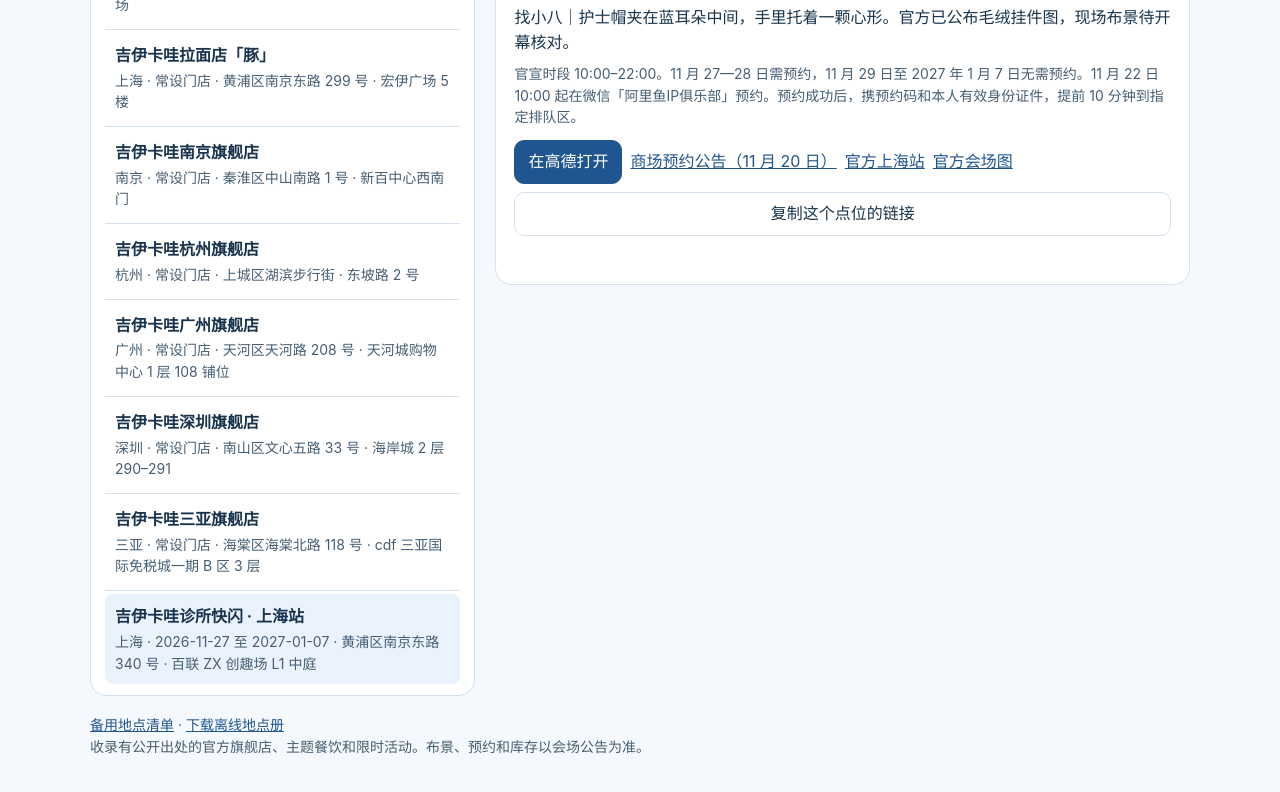
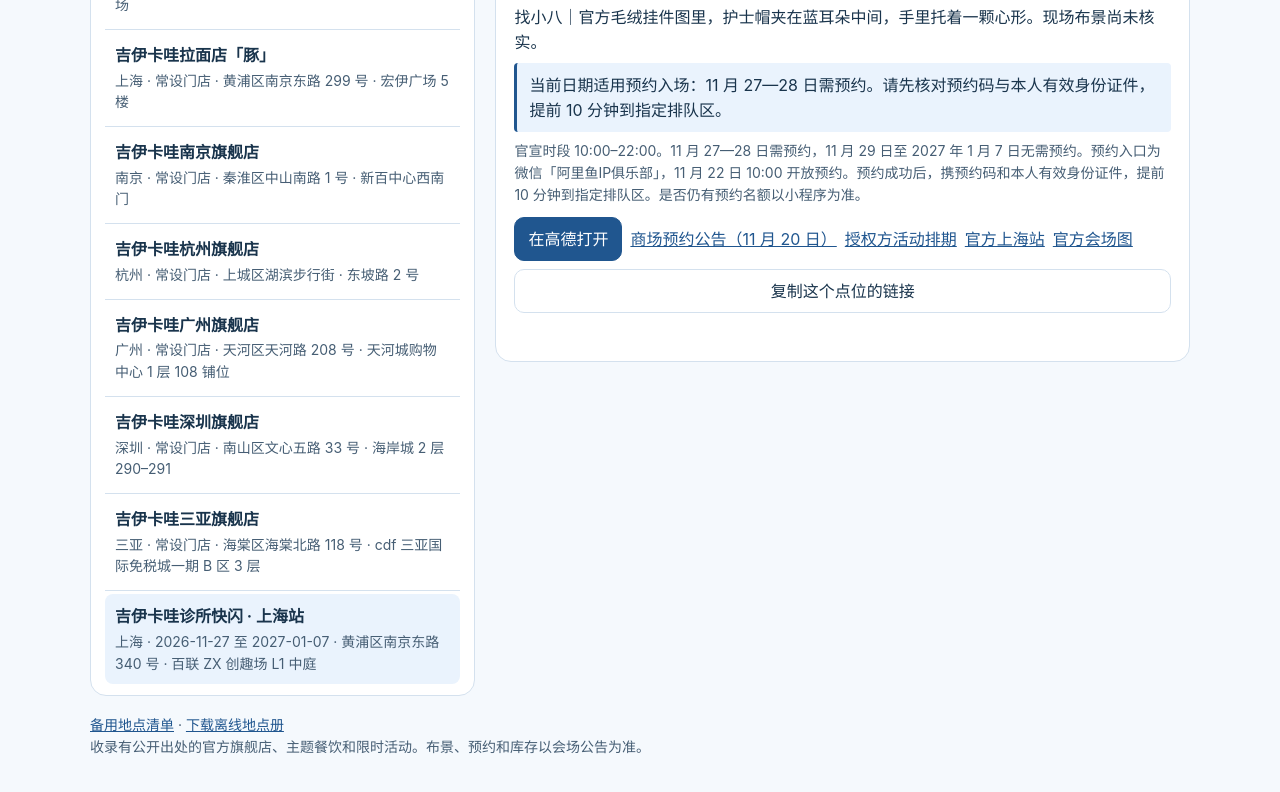
Before and after one commit to gulzxeric/xiaoba-map, a plain HTML site: page index.html in a window 1280 px wide. Both pictures are taken after a click on the button 282 px from the left and 996 px from the top of the page. Shown: the part 357-1149 px from the top of the page. Drawn offline with Linux system fonts and the light colour scheme.

Commit message:
Refresh Shanghai clinic admission rules and offline guide for Nov 27

```diff
--- a/index.html
+++ b/index.html
@@ -37,6 +37,7 @@
     .count { padding:8px 10px 4px; }
     .selected { overflow:hidden; }
     .details { display:grid; gap:8px; padding:18px; }
+    .admission { padding:10px 12px; border-left:3px solid var(--blue); background:#eaf3fd; border-radius:4px; }
     .actions { margin-top:4px; }
     .share { min-height:44px; }
     #share-feedback { min-height:22px; }
@@ -58,7 +59,7 @@
   <header>
     <div class="wrap">
       <h1>去哪儿找小八</h1>
-      <p>中国内地打卡地图 · 基础点位核对 2026.11.13 · 活动及出处更新 2026.11.22</p>
+      <p>中国内地打卡地图 · 基础点位核对 2026.11.13 · 上海诊所规则复核 2026.11.27</p>
     </div>
   </header>
   <main class="wrap">
@@ -82,6 +83,7 @@
           </div>
           <p id="place-address"></p>
           <p id="place-feature"></p>
+          <p class="admission" id="place-admission" hidden></p>
           <p class="meta" id="place-entry"></p>
           <div class="actions" id="links"></div>
           <button class="share" type="button" id="share-place">复制这个点位的链接</button>
@@ -91,7 +93,7 @@
       </article>
     </div>
     <footer>
-      <p><a href="https://github.com/gulzxeric/xiaoba-map#readme" target="_blank" rel="noopener noreferrer">备用地点清单</a> · <a href="https://github.com/gulzxeric/xiaoba-map/releases/download/offline-2026-11-22/xiaoba-map-offline.html">下载离线地点册</a></p>
+      <p><a href="https://github.com/gulzxeric/xiaoba-map#readme" target="_blank" rel="noopener noreferrer">备用地点清单</a> · <a href="https://github.com/gulzxeric/xiaoba-map/releases/download/offline-2026-11-27/xiaoba-map-offline.html">下载离线地点册</a></p>
       <p>收录有公开出处的官方旗舰店、主题餐饮和限时活动。布景、预约和库存以会场公告为准。</p>
     </footer>
     <noscript>打开浏览器的 JavaScript 后即可查找打卡点。</noscript>
@@ -101,13 +103,13 @@
     const clinicVenues = 'https://chiikawa-info.jp/p26/chiikawaclinic/img/tenpo_list_02_2.jpg?a2=';
     const summerPopups = 'https://www.sina.cn/news/detail/5320158207542075.html';
     const places = [
-      { id:'wuhan-baby', city:'武汉', kind:'open', short:'Baby 展', title:'吉伊卡哇 Baby 展和快闪',
-        status:'在展 · 2026.09.24—11.15', address:'武汉恒隆广场 · 快闪店在东区 L1',
-        feature:'拍照｜找三只宝宝围坐的茶话会，小八也在桌边。', entry:'快闪店按官宣无需预约。',
+      { id:'wuhan-baby', city:'武汉', kind:'ended', short:'Baby 展', title:'吉伊卡哇 Baby 展和快闪',
+        status:'已结束 · 2026.09.24—11.15', address:'武汉恒隆广场 · 原快闪店在东区 L1',
+        feature:'回看｜展览中的三只宝宝曾围坐茶话会，小八也在桌边。', entry:'原展期为 9 月 24 日至 11 月 15 日，已结束。',
         map:'武汉恒隆广场', sources:[['品牌公告','https://www.sina.cn/news/detail/5344196517954249.html'],['场景介绍','https://sw.wuhan.gov.cn/xwdt/gzdt/202609/t20260924_2853905.shtml']] },
-      { id:'beijing-roof', city:'北京', kind:'open', short:'京韵脊兽', title:'吉伊卡哇快闪 · 京韵脊兽',
-        status:'在展 · 2026.09.25—11.23', address:'北京朝阳合生汇 1 层中庭',
-        feature:'找小八｜北京限定「京韵脊兽」里，小八变成了屋脊上的狮子。', entry:'9 月 27 日起按官宣无需预约。限定周边以现场库存为准。',
+      { id:'beijing-roof', city:'北京', kind:'ended', short:'京韵脊兽', title:'吉伊卡哇快闪 · 京韵脊兽',
+        status:'已结束 · 2026.09.25—11.23', address:'北京朝阳合生汇 1 层中庭',
+        feature:'回看｜北京限定「京韵脊兽」里，小八是屋脊上的狮子造型。', entry:'原展期为 9 月 25 日至 11 月 23 日，已结束。',
         map:'北京朝阳合生汇', sources:[['品牌公告','https://www.sina.cn/news/detail/5343064169907523.html'],['现场与造型','https://news.bjd.com.cn/2026/09/25/11973787.shtml']] },
       { id:'shanghai-store', city:'上海', kind:'open', short:'旗舰店', title:'吉伊卡哇上海旗舰店',
         status:'常设 · 官方旗舰店', address:'黄浦区南京东路 139 号 · 外滩中央广场',
@@ -137,10 +139,14 @@
         status:'常设 · 官方旗舰店', address:'海棠区海棠北路 118 号 · cdf 三亚国际免税城一期 B 区 3 层',
         feature:'逛店｜三亚限定区有木屋棚架和贝壳布景，小八有「海岸拾趣」泳装造型。', entry:'品牌公布 10:00–22:00，常规进店无需预约，周边以门店库存为准。',
         map:'cdf三亚国际免税城一期', sources:[['品牌门店地址及营业时间','https://www.sina.cn/news/detail/5345193316058501.html'],['品牌进店公告','https://www.sina.cn/news/detail/5343471889285330.html'],['门店布景','https://www.sohu.com/a/1078600161_387266']] },
-      { id:'shanghai-clinic', city:'上海', kind:'soon', short:'诊所快闪', title:'吉伊卡哇诊所快闪 · 上海站',
-        status:'即将开始 · 2026.11.27—2027.01.07', address:'黄浦区南京东路 340 号 · 百联 ZX 创趣场 L1 中庭',
-        feature:'找小八｜护士帽夹在蓝耳朵中间，手里托着一颗心形。官方已公布毛绒挂件图，现场布景待开幕核对。', entry:'官宣时段 10:00–22:00。11 月 27—28 日需预约，11 月 29 日至 2027 年 1 月 7 日无需预约。11 月 22 日 10:00 起在微信「阿里鱼IP俱乐部」预约。预约成功后，携预约码和本人有效身份证件，提前 10 分钟到指定排队区。',
-        map:'上海百联ZX创趣场', sources:[['商场预约公告（11 月 20 日）','https://www.sina.cn/news/detail/5367268604117609.html'],['官方上海站','https://chiikawa-info.jp/p26/chiikawaclinic/shanghai.html'],['官方会场图',clinicVenues]] },
+      { id:'shanghai-clinic', city:'上海', kind:'open', short:'诊所快闪', title:'吉伊卡哇诊所快闪 · 上海站',
+        status:'官宣展期 · 2026.11.27—2027.01.07', address:'黄浦区南京东路 340 号 · 百联 ZX 创趣场 L1 中庭',
+        feature:'找小八｜官方毛绒挂件图里，护士帽夹在蓝耳朵中间，手里托着一颗心形。现场布景尚未核实。', entry:'官宣时段 10:00–22:00。11 月 27—28 日需预约，11 月 29 日至 2027 年 1 月 7 日无需预约。预约入口为微信「阿里鱼IP俱乐部」，11 月 22 日 10:00 开放预约。预约成功后，携预约码和本人有效身份证件，提前 10 分钟到指定排队区。是否仍有预约名额以小程序为准。',
+        admission:[
+          {start:'2026-11-27',end:'2026-11-28',text:'当前日期适用预约入场：11 月 27—28 日需预约。请先核对预约码与本人有效身份证件，提前 10 分钟到指定排队区。'},
+          {start:'2026-11-29',end:'2027-01-07',text:'当前日期适用无需预约入场：按商场公告，11 月 29 日至 2027 年 1 月 7 日无需预约，营业时段 10:00–22:00。'}
+        ],
+        map:'上海百联ZX创趣场', sources:[['商场预约公告（11 月 20 日）','https://www.sina.cn/news/detail/5367268604117609.html'],['授权方活动排期',alifish],['官方上海站','https://chiikawa-info.jp/p26/chiikawaclinic/shanghai.html'],['官方会场图',clinicVenues]] },
       { id:'shenzhen-clinic', city:'深圳', kind:'soon', short:'诊所快闪', title:'吉伊卡哇诊所快闪 · 深圳站',
         status:'即将开始 · 2026.12.24—2027.01.25', address:'福田区福华三路 268–269 号 · 星河 COCO Park L1（TG L1 02）',
         feature:'找小八｜官方系列有护士帽小八。现场布景以会场开幕公告为准。', entry:'官宣时段 10:00–22:00，入场安排关注会场后续公告。',
@@ -192,6 +198,10 @@
       return today > dates[1] ? 'ended' : 'open';
     }
 
+    function admissionFor(place) {
+      return place.admission?.find(period => today >= period.start && today <= period.end)?.text || '';
+    }
+
     const byCategory = Object.fromEntries(Object.keys(statuses).map(kind =>
       [kind, places.filter(place => activityStatus(place) === kind)]));
     const hashId = new URLSearchParams(location.hash.slice(1)).get('place');
@@ -224,6 +234,9 @@
       byId('place-title').textContent = place.title;
       byId('place-address').textContent = place.address;
       byId('place-feature').textContent = place.feature;
+      const admission = admissionFor(place);
+      byId('place-admission').textContent = admission;
+      byId('place-admission').hidden = !admission;
       byId('place-entry').textContent = category === 'ended' ? '展期已过。' : place.entry;
       const links = place.sources.map(([label,url]) => link(label,url));
       if (category !== 'ended' && place.map) {
```
Also changed, not shown: xiaoba-map-offline.html (+9 -9 lines), 1 other file.
